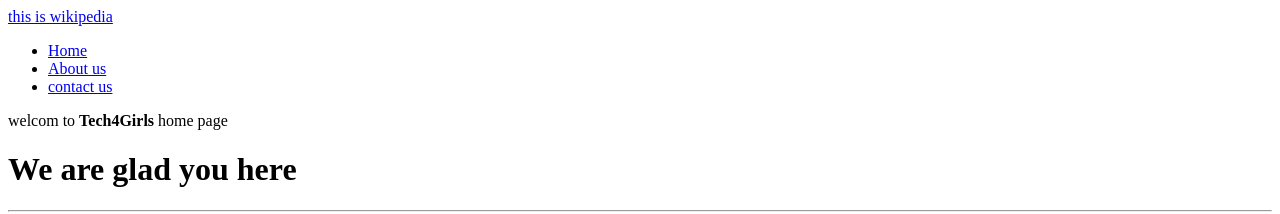
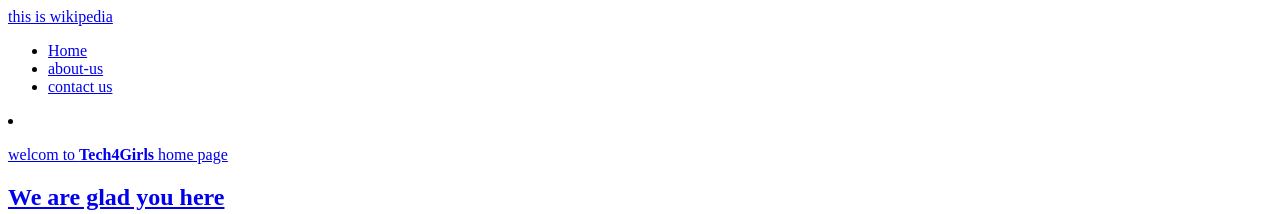
Before and after one commit to ROSELYNADJETEY/T4G_lesson1, a plain HTML site: page index.html in a window 1280 px wide. Shown: the top 214 px of the page. Drawn offline with Linux system fonts and the light colour scheme.

Commit message:
other add upp

```diff
--- a/index.html
+++ b/index.html
@@ -8,12 +8,17 @@
 <body>
    <nav>
     <a href="https://www.wikipedia.org/">this is wikipedia</a>
-   </nav>
-   <ul>
-    <li><a href="index.html">Home</a></li>
-    <li><a href="pages/about-us.html">About us</a></li>
-    <li><a href="pages/contact-us.html">contact us</a></li>
+
+      <nav>
+        <ul>
+            <li><a href="index.html">Home</a></li>
+            <li><a href="pages/about-us.html">about-us</a></li>
+            <li><a href="pages/contact-us.html">contact us</a></li>
+            </ul>
+    </nav>
+    <li><a href=contact us</a></li>
    </ul>
+
    <nav></nav>
     <p>welcom to <b>Tech4Girls </b>home page</p>
     <h1>We are glad you here</h1>
@@ -36,5 +41,3 @@
 <img src="images/makeup1.jpeg" alt="">
 <img src="https://upload.wikimedia.org/wikipedia/commons/thumb/f/f2/Felis_silvestris_silvestris_small_gradual_decrease_of_quality_-_JPEG_compression.jpg/250px-Felis_silvestris_silvestris_small_gradual_decrease_of_quality_-_JPEG_compression.jpg" alt="">
 </body>
-
-</html>
```
